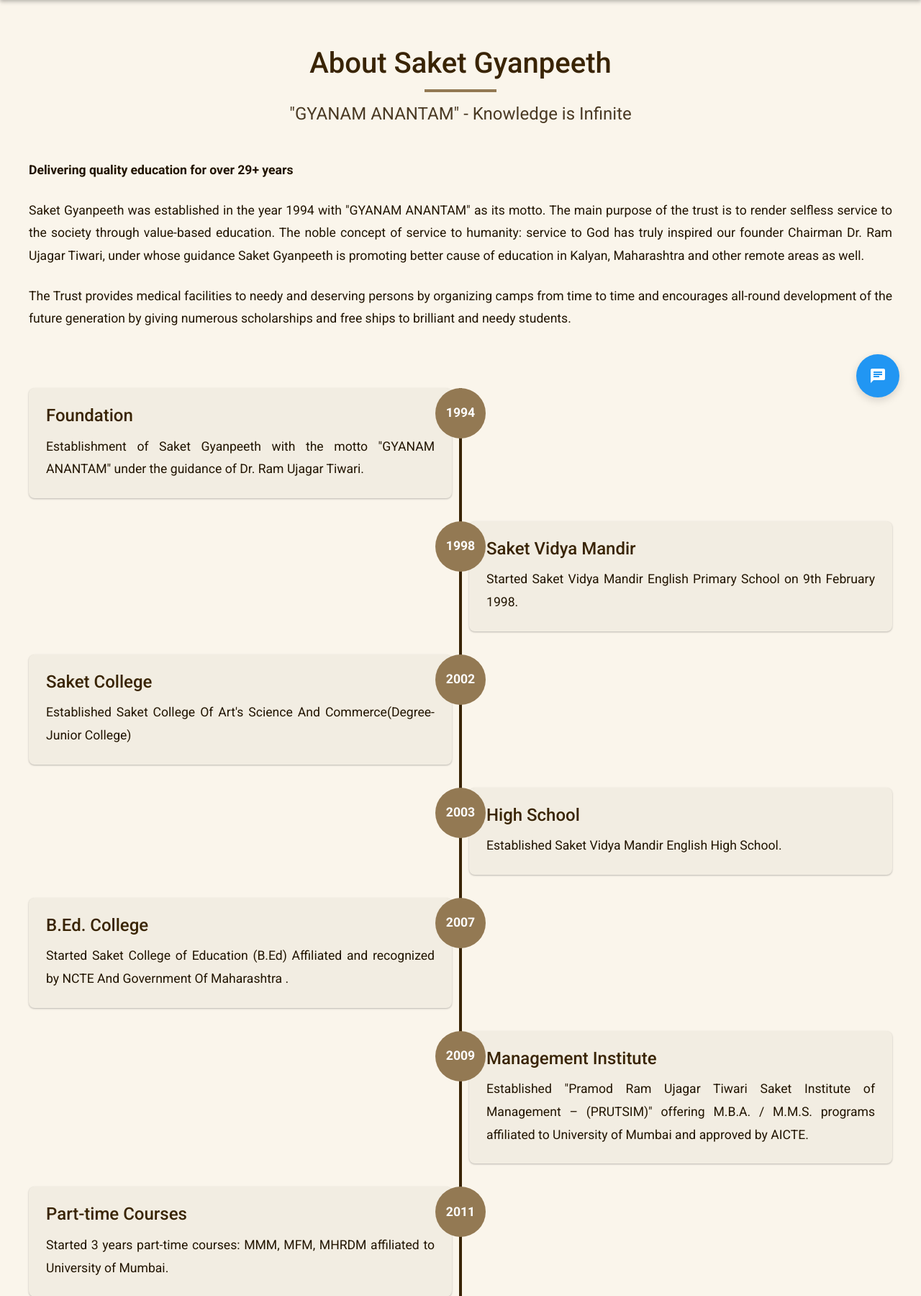
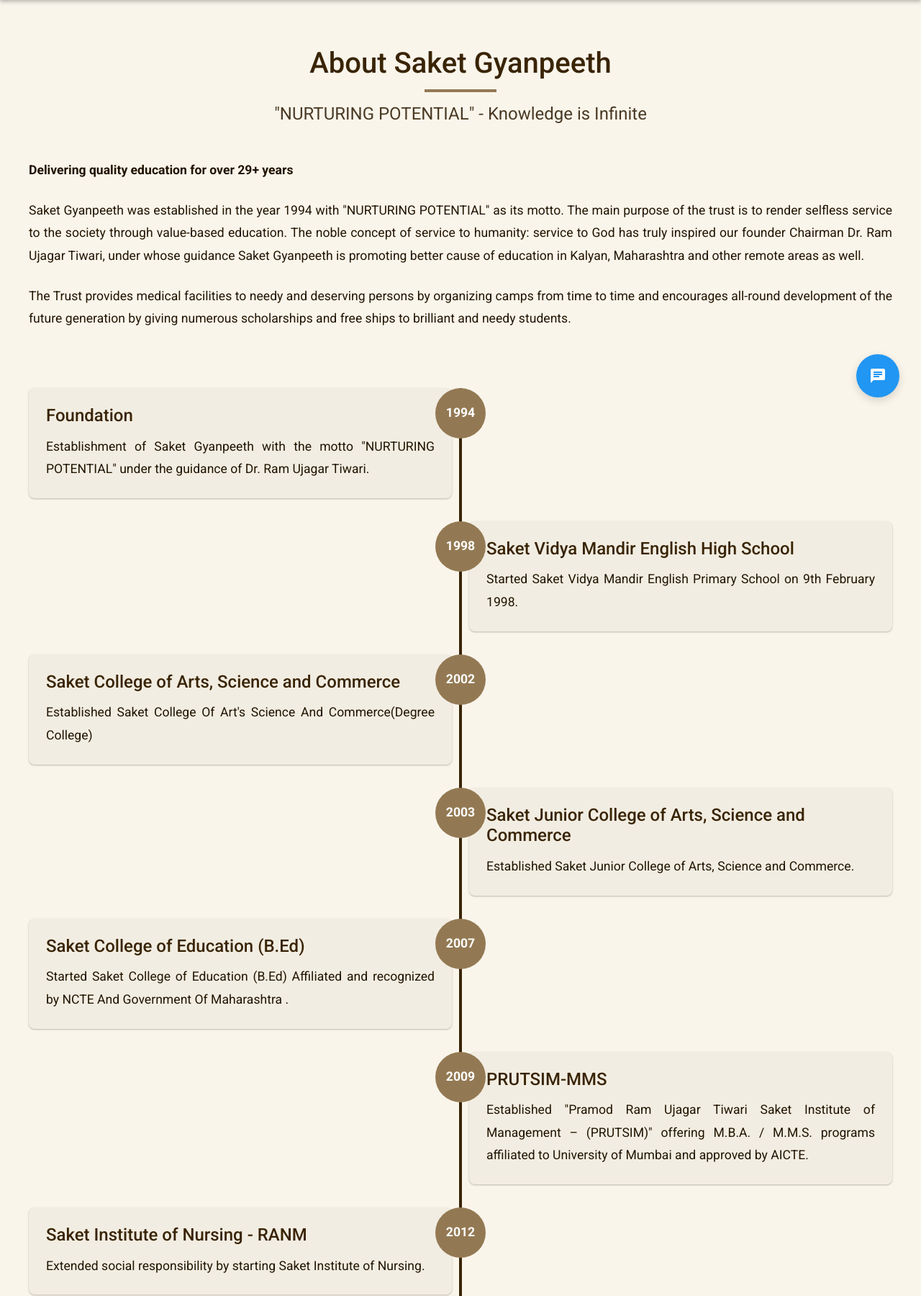
Before and after one commit to esha3123/YAWS-P2, a Flask app: page /about/saket-gyaanpeeth in a window 1280 px wide. Shown: the part 218-2018 px from the top of the page at 72% size. Run offline with Flask 3, Linux system fonts and the light colour scheme.

Commit message:
ABOUT US

```diff
--- a/app/templates/about/saket-gyaanpeeth.html
+++ b/app/templates/about/saket-gyaanpeeth.html
@@ -269,13 +269,13 @@
 <div class="about-container">
     <div class="about-header">
         <h1>About Saket Gyanpeeth</h1>
-        <h2>"GYANAM ANANTAM" - Knowledge is Infinite</h2>
+        <h2>"NURTURING POTENTIAL" - Knowledge is Infinite</h2>
     </div>
 
     <div class="about-content">
         <p><strong>Delivering quality education for over 29+ years</strong></p>
 
-        <p>Saket Gyanpeeth was established in the year 1994 with "GYANAM ANANTAM" as its motto. The main purpose of the trust is to render selfless service to the society through value-based education. The noble concept of service to humanity: service to God has truly inspired our founder Chairman Dr. Ram Ujagar Tiwari, under whose guidance Saket Gyanpeeth is promoting better cause of education in Kalyan, Maharashtra and other remote areas as well.</p>
+        <p>Saket Gyanpeeth was established in the year 1994 with "NURTURING POTENTIAL" as its motto. The main purpose of the trust is to render selfless service to the society through value-based education. The noble concept of service to humanity: service to God has truly inspired our founder Chairman Dr. Ram Ujagar Tiwari, under whose guidance Saket Gyanpeeth is promoting better cause of education in Kalyan, Maharashtra and other remote areas as well.</p>
 
         <p>The Trust provides medical facilities to needy and deserving persons by organizing camps from time to time and encourages all-round development of the future generation by giving numerous scholarships and free ships to brilliant and needy students.</p>
 
@@ -284,14 +284,14 @@
                 <div class="timeline-year">1994</div>
                 <div class="timeline-content">
                     <h3>Foundation</h3>
-                    <p>Establishment of Saket Gyanpeeth with the motto "GYANAM ANANTAM" under the guidance of Dr. Ram Ujagar Tiwari.</p>
+                    <p>Establishment of Saket Gyanpeeth with the motto "NURTURING POTENTIAL" under the guidance of Dr. Ram Ujagar Tiwari.</p>
                 </div>
             </div>
 
             <div class="timeline-item clearfix">
                 <div class="timeline-year">1998</div>
                 <div class="timeline-content">
-                    <h3>Saket Vidya Mandir</h3>
+                    <h3>Saket Vidya Mandir English High School</h3>
                     <p>Started Saket Vidya Mandir English Primary School on 9th February 1998.</p>
                 </div>
             </div>
@@ -299,23 +299,23 @@
             <div class="timeline-item clearfix">
                 <div class="timeline-year">2002</div>
                 <div class="timeline-content">
-                    <h3>Saket College</h3>
-                    <p>Established Saket College Of Art's Science And Commerce(Degree-Junior College)</p>
+                    <h3>Saket College of Arts, Science and Commerce</h3>
+                    <p>Established Saket College Of Art's Science And Commerce(Degree College)</p>
                 </div>
             </div>
 
             <div class="timeline-item clearfix">
                 <div class="timeline-year">2003</div>
                 <div class="timeline-content">
-                    <h3>High School</h3>
-                    <p>Established Saket Vidya Mandir English High School.</p>
+                    <h3>Saket Junior College of Arts, Science and Commerce</h3>
+                    <p>Established Saket Junior College of Arts, Science and Commerce.</p>
                 </div>
             </div>
 
             <div class="timeline-item clearfix">
                 <div class="timeline-year">2007</div>
                 <div class="timeline-content">
-                    <h3>B.Ed. College</h3>
+                    <h3>Saket College of Education (B.Ed)</h3>
                     <p>Started Saket College of Education (B.Ed) Affiliated and recognized by NCTE And Government Of Maharashtra .</p>
                 </div>
             </div>
@@ -323,23 +323,23 @@
             <div class="timeline-item clearfix">
                 <div class="timeline-year">2009</div>
                 <div class="timeline-content">
-                    <h3>Management Institute</h3>
+                    <h3>PRUTSIM-MMS</h3>
                     <p>Established "Pramod Ram Ujagar Tiwari Saket Institute of Management – (PRUTSIM)" offering M.B.A. / M.M.S. programs affiliated to University of Mumbai and approved by AICTE.</p>
                 </div>
             </div>
 
-            <div class="timeline-item clearfix">
+            <!-- <div class="timeline-item clearfix">
                 <div class="timeline-year">2011</div>
                 <div class="timeline-content">
                     <h3>Part-time Courses</h3>
                     <p>Started 3 years part-time courses: MMM, MFM, MHRDM affiliated to University of Mumbai.</p>
                 </div>
-            </div>
+            </div> -->
 
             <div class="timeline-item clearfix">
                 <div class="timeline-year">2012</div>
                 <div class="timeline-content">
-                    <h3>Nursing Institute</h3>
+                    <h3>Saket Institute of Nursing - RANM</h3>
                     <p>Extended social responsibility by starting Saket Institute of Nursing.</p>
                 </div>
             </div>
@@ -347,16 +347,16 @@
             <div class="timeline-item clearfix">
                 <div class="timeline-year">2017</div>
                 <div class="timeline-content">
-                    <h3>Ph.D. Research Center</h3>
+                    <h3>PRUTSIM - Ph.D. Research Center</h3>
                     <p>Received approval for Ph.D. Research Center in Management, And Affiliated By University Of Mumbai.</p>
                 </div>
             </div>
         </div>
 
-        <p>Today, Saket College of Arts, Science and Commerce, affiliated to University of Mumbai, provides education leading to B.A, B.Com, B.Com(Managment Studies), B.Com(Accountancy & Finance), B.Com(Banking & Insurance), B.Com(Investment Management), B.Com(Finance Management), B.Sc(Computer Science), B.Sc(Information & Technology), M.Com(Advanced Accountancy), M.Sc (Information & Technology) and M.A(Hindi).</p>
+        <p>Today, Saket College of Arts, Science and Commerce, affiliated to University of Mumbai, provides education leading to B.A, B.Com, B.Com(Management Studies), B.Com(Accounting & Finance), B.Com(Banking & Insurance), B.Com(Investment Management), B.Com(Finance Management), B.Sc(Computer Science), B.Sc(Information Technology), M.Com(Advanced Accountancy), M.Sc (Information Technology) and M.A(Hindi).</p>
 
-        <p>We also have tie up with "Saket Institute of Professional Training and Skill Development" to offer courses and programs related to computer programming, communication skills, direct & indirect taxes, tours & tourism, logistics supply chain management, retail management, and more.</p>
-
+        <!-- <p>We also have tie up with "Saket Institute of Professional Training and Skill Development" to offer courses and programs related to computer programming, communication skills, direct & indirect taxes, tours & tourism, logistics supply chain management, retail management, and more.</p>
+         -->
         <p>We are proud to have received permanent Hindi Linguistic Minority status from the Government of Maharashtra and we continue to expand our educational offerings to serve the community better.</p>
 
         <div class="values-section">
```
